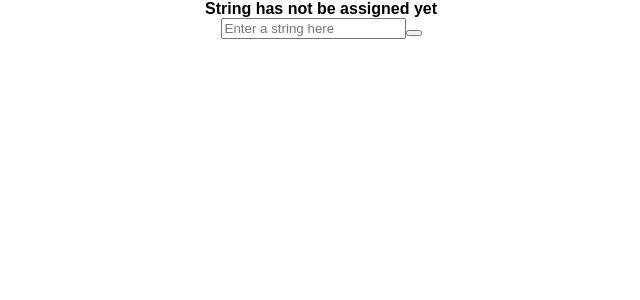
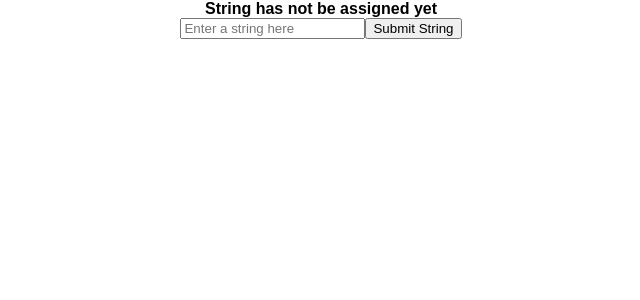
Before and after one commit to DriscollRichie/react-with-props, a React (Create React App) app: page / in a window 1280 px wide. Shown: the top 300 px of the page, without its empty margins (319-959 px from the left). Built offline with nearby package versions, Linux system fonts and the light colour scheme.

Commit message:
JL master - Give the button a label.

```diff
--- a/src/components/CaptureString/CaptureString.js
+++ b/src/components/CaptureString/CaptureString.js
@@ -18,7 +18,9 @@
       return (
          <div id="CaptureString__parent">
             <input placeholder="Enter a string here" onChange={ this.updateString } value={ this.state.string } />
-            <button onClick={ () => this.props.updateString( this.state.string ) }></button>
+            <button onClick={ () => this.props.updateString( this.state.string ) }>
+               Submit String
+            </button>
          </div>
       )
    }
```
